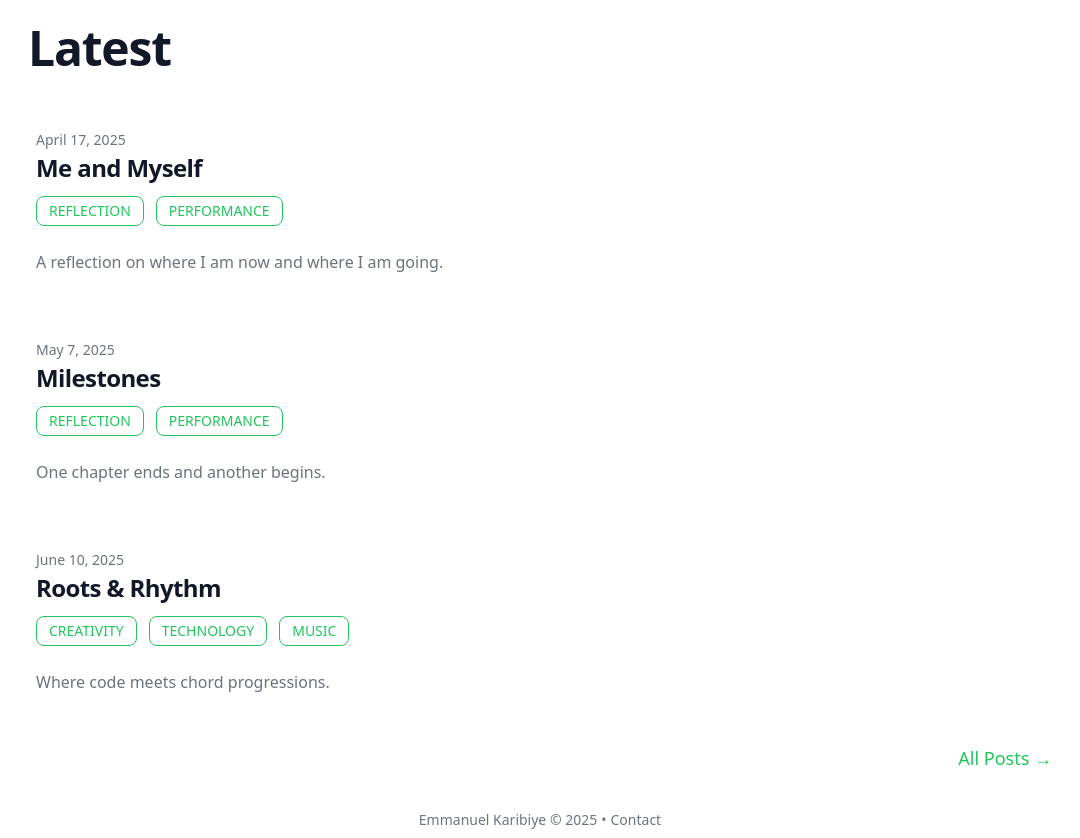
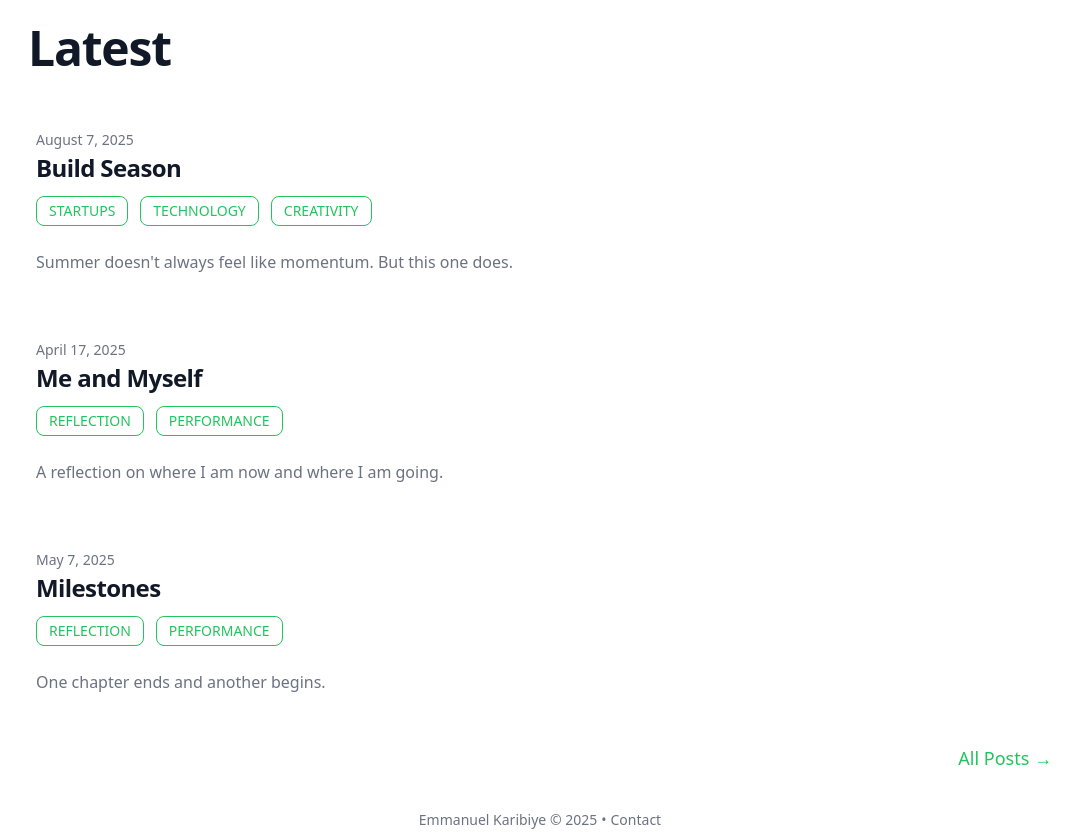
Before and after one commit to dlegend4000/emmanuel-portolio, a Next.js app: page / in a window 1280 px wide. Shown: the part 1340-2178 px from the top of the page, without its empty margins (100-1180 px from the left). Built offline with nearby package versions, Linux system fonts and the light colour scheme.

Commit message:
new blog

```diff
--- a/src/content/blog-data.ts
+++ b/src/content/blog-data.ts
@@ -9,17 +9,46 @@ export interface BlogPost {
 
   export const blogPosts: BlogPost[] = [
     {
+      title: "Build Season",
+      date: "2025-08-07",
+      slug: "build-season",
+      tags: ["STARTUPS", "TECHNOLOGY", "CREATIVITY"],
+      summary: "Summer doesn't always feel like momentum. But this one does.",
+      content: `
+        Summer doesn't always feel like momentum. But this one does.
+
+        It started with a win — CallCrewAI (formerly Tradesmate) took first place at the NDRC Accelerator Hackathon. What began as a spark of an idea between me and my co-founder, Adelin, quickly turned into something real. We built it from scratch — no roadmap, just conviction. Now we've got actual users. Real feedback. Paying customers. Every message that says "this helped" is proof we're building something that matters.
+
+        The journey from hackathon pitch to functioning product has been equal parts chaos and clarity. We've learned more than we thought we would — about product, about people, and about ourselves. And we're still learning. Every day.
+
+        In parallel, I've been deepening my foundation in production engineering — thanks to the MLH Fellowship and mentorship from engineers at Meta. Linux, containerization, monitoring, automation — all the nuts and bolts that make ideas run. It's been humbling and empowering to see how the infrastructure side of tech isn't just the background — it is the stage.
+
+        Meanwhile, Release Day — the other project close to my heart — is almost there. 85% done and counting. The vision hasn't changed: it's still about giving independent artists the tools they deserve. Tools that don't feel like workarounds. Tools that understand. I've been pouring everything into it — design, logic, late-night debugging sessions — not because I have to, but because I believe in the mission.
+
+        This isn't just about shipping features or chasing trends. It's about building things I wish existed when I needed them. Whether it's a platform for musicians or a smart assistant for service businesses, the common thread is clear:
+        Make things that matter. Make things that last.
+
+        Summer's not over, but it's already been one for the books.
+
+        The products are digital.
+
+        But the energy? All human.
+
+        More soon.
+      `,
+    },
+    {
       title: "Me and Myself",
       date: "2025-04-17",
       slug: "Me-And-Myself",
       tags: ["REFLECTION", "PERFORMANCE"],
       summary: "A reflection on where I am now and where I am going.",
       content: `
-        It’s a quiet evening, the kind where thoughts run deeper than usual. The kind where “me” and “myself” sit across from each other and talk about the journey so far.
+        It's a quiet evening, the kind where thoughts run deeper than usual. The kind where "me" and "myself" sit across from each other and talk about the journey so far.
 A few years ago, we chose the path of gears and gradients, of thermodynamics and tensile stress. Mechanical Engineering. A discipline grounded in logic, defined by motion. And though we walked it with pride, another rhythm played quietly in the background: the click of a keyboard, the soft hum of a terminal window, the satisfaction of solving problems not with spanners, but with syntax.
-Now, as final year exams loom on the horizon like the last mountain in a long trek, there’s a strange calm. Not because the road was easy but because the next chapter feels true.
+Now, as final year exams loom on the horizon like the last mountain in a long trek, there's a strange calm. Not because the road was easy but because the next chapter feels true.
 This summer, we begin again but not from scratch. From intention.
-We’ll write code not to finish an assignment or solely to pass an interview, but to understand. To build. To break. To rebuild.
+We'll write code not to finish an assignment or solely to pass an interview, but to understand. To build. To break. To rebuild.
 
       `,
     },
```
